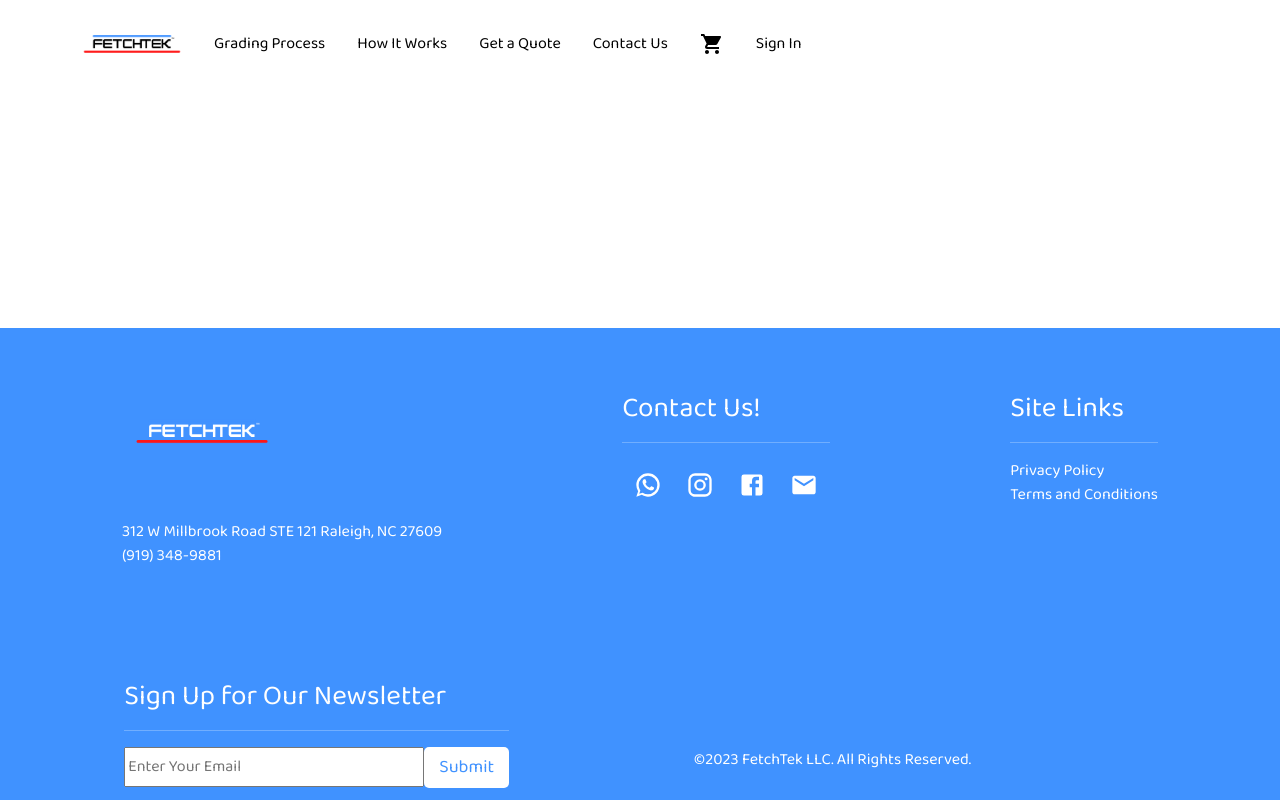
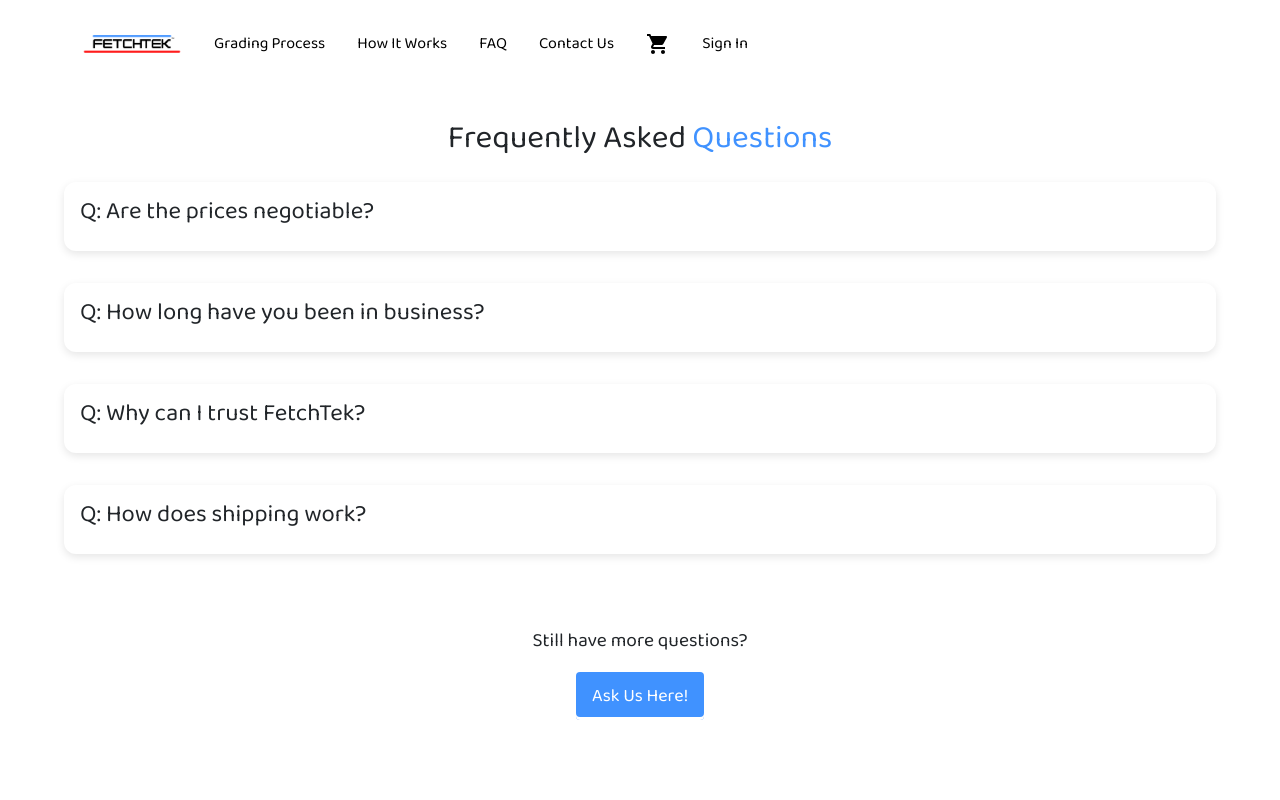
Before and after one commit to jaewonjung297/fetchtek-0.1.0, a React (Create React App) app in the folder frontend/: page /faq in a window 1280 px wide. Shown: the top 800 px of the page. Built offline with nearby package versions, Linux system fonts and the light colour scheme.

Commit message:
added faq

```diff
--- a/frontend/src/App.js
+++ b/frontend/src/App.js
@@ -32,6 +32,7 @@ import Landing from './pages/Landing';
 import Grding from './pages/Grading'
 import Footer from './components/Footer';
 import ContactUs from './pages/ContactUs';
+import FAQ from './pages/FAQ';
 
 const Styles = styled.div`
   .navbar {
@@ -102,8 +103,8 @@ function App() {
                     </Nav>
 
                     <Nav className = "p-2">
-                      <Nav.Link as = {Link}  to ="/quote" eventKey = '/quote' className = "nav-link">
-                        Get a Quote
+                      <Nav.Link as = {Link}  to ="/faq" eventKey = '/faq' className = "nav-link">
+                        FAQ
                       </Nav.Link>
                     </Nav>
 
@@ -168,6 +169,7 @@ function App() {
               <Route path = '/' element = {<Landing />} />
               <Route path = '/grading' element = {<Grding />} />
               <Route path = '/contactus' element = {<ContactUs />} />
+              <Route path = '/faq' element = {<FAQ />} />
             </Routes>
           </div>
         </main>
--- a/frontend/src/pages/ContactUs.js
+++ b/frontend/src/pages/ContactUs.js
@@ -66,12 +66,6 @@ const FormGroup = styled.div`
   padding: 10px;
 `;
 
-const Label = styled.label`
-  font-weight: bold;
-  margin-bottom: 5px;
-  padding: 10px;
-`;
-
 const Input = styled.input`
   padding: 10px;
   font-size: 16px;
@@ -107,13 +101,11 @@ const ContactUs = () => {
 
   const handleSubmit = (e) => {
     e.preventDefault();
-    // You can perform form submission logic here, such as sending an email or making an API request
     console.log('Name:', name);
     console.log('Email:', email);
     console.log('Phone:', phone);
     console.log('Subject:', subject);
     console.log('Message:', message);
-    // Clear the form fields
     setName('');
     setEmail('');
     setPhone('');
@@ -125,7 +117,7 @@ const ContactUs = () => {
     <div>
     <ContactUsContainer>
       <TitleBoxContainer>
-       <img className="image" src={image}></img>
+       <img className="image" alt = "phone background" src={image}></img>
         <TitleBox>
           Contact Us
         </TitleBox>
--- /dev/null
+++ b/frontend/src/pages/FAQ.js
@@ -0,0 +1,125 @@
+import React from 'react'
+import styled from 'styled-components'
+import Btn from '../components/Btn'
+
+const Styles = styled.div`
+.title-container {
+    display: flex;
+    justify-content: center;
+    margin-top: 2em;
+}
+.title-container span {
+    color: #4092ff;
+}
+
+.question-container {
+    display: flex;
+    justify-content: space-evenly;
+    flex-wrap: wrap;
+    flex-direction: column;
+}
+
+.more-container {
+    display: flex;
+    justify-content: center;
+
+}
+.ask-container {
+    display: flex;
+    flex-direction: column;
+    align-items: center;
+}
+`
+
+const CollapseStyle = styled.div`
+details {
+    user-select: none;
+    align-text: center;
+  }
+  details>summary span.icon {
+    width: 2em;
+    height: 2em;
+    position: relative; /* Added */
+    transition: all 0.3s;
+  }
+
+  details[open] summary span.icon:before,
+  details[open] summary span.icon:after {
+    content: ""; /* Added */
+    position: absolute; /* Added */
+    width: 2px; /* Added */
+    height: 1.25em; /* Adjust as needed */
+    background-color: #000; /* Adjust color as needed */
+    transition: all 0.3s;
+  }
+
+  details[open] summary span.icon:before {
+    transform: rotate(45deg); /* Added */
+    top: 50%; /* Added */
+    left: 50%; /* Added */
+    margin-top: -0.625em; /* Half the height */
+    margin-left: -1px; /* Half the width */
+  }
+
+  details[open] summary span.icon:after {
+    transform: rotate(-45deg); /* Added */
+    top: 50%; /* Added */
+    left: 50%; /* Added */
+    margin-top: -0.625em; /* Half the height */
+    margin-left: -1px; /* Half the width */
+  }
+
+
+  summary {
+    display: flex;
+    justify-content: space-between;
+    align-items: center;
+    cursor: pointer;
+    border-radius: 12px;
+    box-shadow: rgba(0, 0, 0, 0.1) 0px 3px 8px;
+    margin: 1em 4em;
+    padding: 1em;
+  }
+
+  summary::-webkit-details-marker {
+    display: none;
+  }
+`
+
+const Collapsible = (props) => {
+    return (
+        <CollapseStyle>
+            <details>
+            <summary>
+                <h2 style = {{fontSize: "1.5em"}}>{props.question}</h2>
+                <span className='icon'></span>
+            </summary>
+            <p style = {{fontSize: "1.2em", margin: "0 4em"}}>
+                {props.answer}
+            </p>
+            </details>
+        </CollapseStyle>
+    )
+}
+
+export default function FAQ() {
+    return (
+        <Styles>
+            <div className='title-container'>
+                <h2>Frequently Asked <span>Questions</span></h2>
+            </div>
+            <div className = 'question-container'>
+                <Collapsible question = "Q: Are the prices negotiable?" answer = "Yes once you completed your submission, the sales team can negotiate the final price and send you an invoice." />
+                <Collapsible question = "Q: How long have you been in business?" answer = "FetchTek has been in business for 8 years. We have been registered as a LLC for 2 years" />
+                <Collapsible question = "Q: Why can I trust FetchTek?" answer = "We have many satisfied customers and we have years of experience in this industry." />
+                <Collapsible question = "Q: How does shipping work?" answer = "I don't know I will let my boss answer for me" />
+            </div>
+            <div className='more-container'>
+                <div className='ask-container'>
+                    <p style = {{marginTop: "3em", fontSize: "1.2em"}}>Still have more questions?</p>
+                    <Btn link = '/ContactUs' title = 'Ask Us Here!'/>
+                </div>
+            </div>
+        </Styles>
+    )
+}
```
